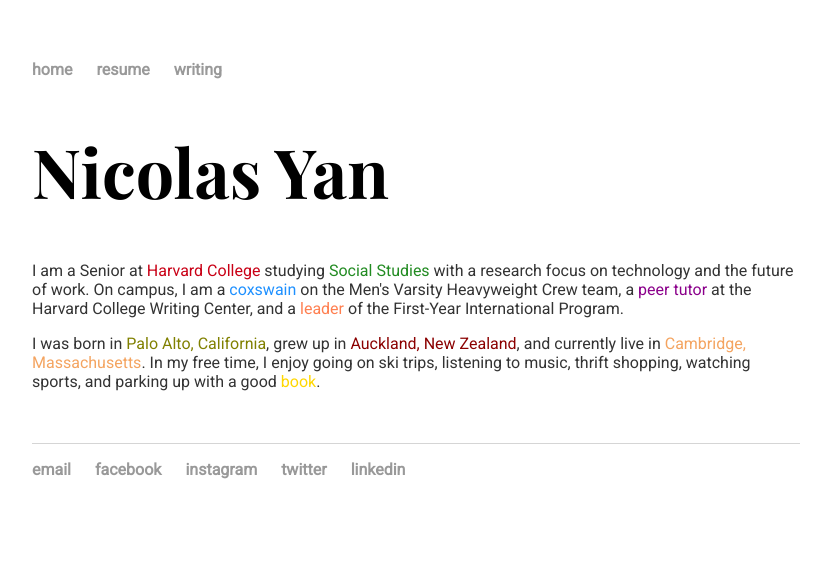
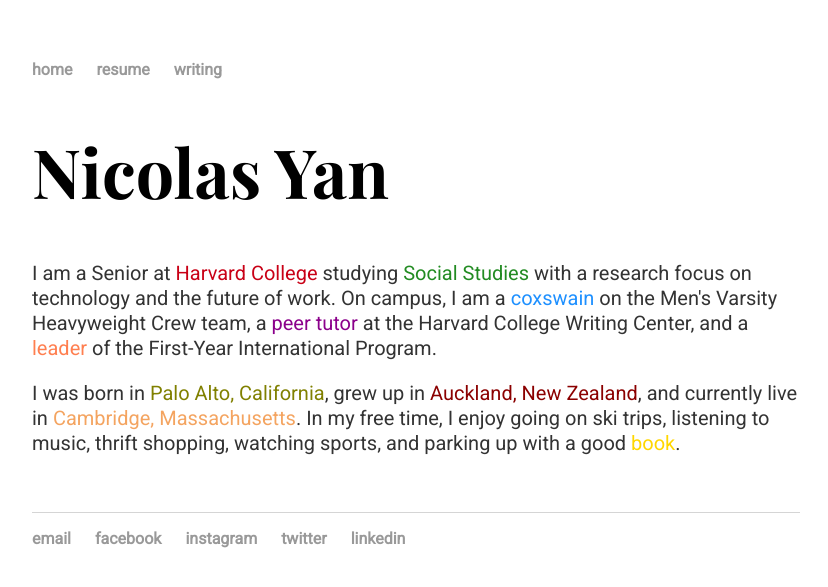
Before and after one commit to nicolas-yan/nicolas-yan.github.io, a Jekyll site: the page built from index.html, in a window 1280 px wide. Shown: the top 587 px of the page, without its empty margins (224-1052 px from the left). Built offline with Jekyll 4.4.1, drawn with Linux system fonts in a browser that asks for light colours; some web fonts are replaced.

Commit message:
Update main.css

```diff
--- a/css/main.css
+++ b/css/main.css
@@ -38,11 +38,6 @@
 }
 p {
     font-family: 'Roboto', sans-serif;
-    fount-weight: 300;
-    color: #333;
-}
-p2 {
-    font-family: 'Roboto', sans-serif;
     font-size: 20px;
     line-height: 25px;
     color: #333;
```
